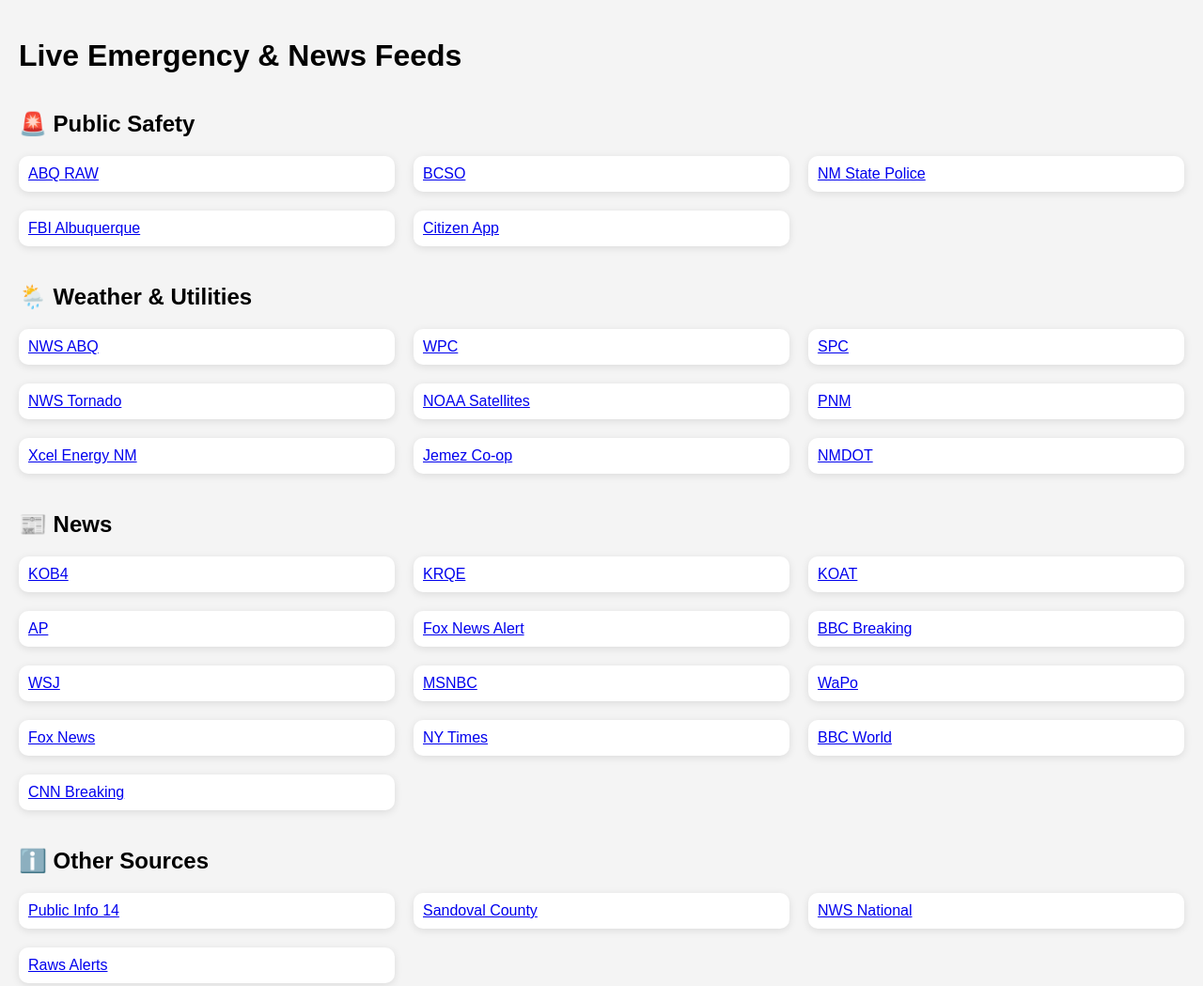
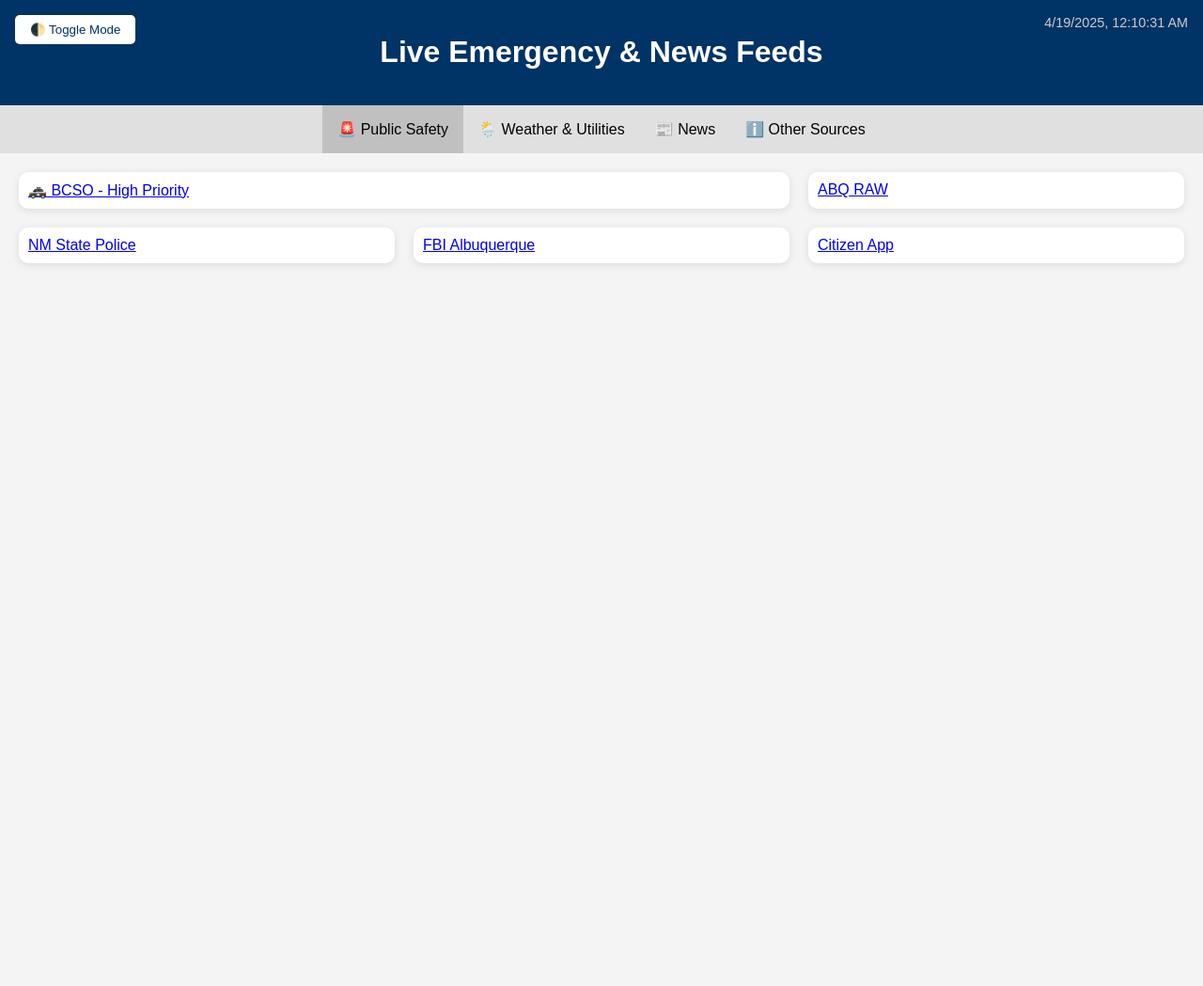
Before and after one commit to atcal10/XPull, a plain HTML site: page index.html in a window 1280 px wide. Shown: the whole page at 94% size. After the commit the page ends 800 px from the top, so only its background shows below. Drawn offline with Linux system fonts and the light colour scheme.

Commit message:
Update index.html

```diff
--- a/index.html
+++ b/index.html
@@ -3,19 +3,72 @@
 <head>
   <meta charset="UTF-8" />
   <meta name="viewport" content="width=device-width, initial-scale=1.0" />
-  <title>Live Emergency & News Feeds</title>
+  <title>Emergency & News Feeds</title>
   <script async src="https://platform.twitter.com/widgets.js" charset="utf-8"></script>
   <style>
     body {
       font-family: Arial, sans-serif;
-      background: #f4f4f4;
+      background: var(--bg);
+      color: var(--text);
       margin: 0;
+      padding: 0;
+      transition: background 0.3s, color 0.3s;
+    }
+    :root {
+      --bg: #f4f4f4;
+      --text: #000;
+    }
+    .dark-mode {
+      --bg: #121212;
+      --text: #f4f4f4;
+    }
+    header {
+      background: #003366;
+      color: white;
+      padding: 1rem;
+      text-align: center;
+      position: relative;
+    }
+    .timestamp {
+      position: absolute;
+      top: 1rem;
+      right: 1rem;
+      font-size: 0.9rem;
+      color: #ccc;
+    }
+    .toggle-darkmode {
+      position: absolute;
+      left: 1rem;
+      top: 1rem;
+      background: #fff;
+      color: #003366;
+      border: none;
+      padding: 0.5rem 1rem;
+      border-radius: 5px;
+      cursor: pointer;
+    }
+    nav {
+      display: flex;
+      justify-content: center;
+      flex-wrap: wrap;
+      background: #e0e0e0;
+    }
+    nav button {
+      background: none;
+      border: none;
+      padding: 1rem;
+      cursor: pointer;
+      font-size: 1rem;
+      transition: background 0.3s;
+    }
+    nav button:hover, nav button.active {
+      background: #c0c0c0;
+    }
+    .tab-content {
+      display: none;
       padding: 20px;
     }
-    h2 {
-      margin-top: 40px;
-    }
-    .grid {
+    .tab-content.active {
       display: grid;
       grid-template-columns: repeat(auto-fill, minmax(400px, 1fr));
       gap: 20px;
@@ -25,24 +78,37 @@
       border-radius: 10px;
       padding: 10px;
       box-shadow: 0 2px 8px rgba(0,0,0,0.1);
+      max-height: 600px;
+      overflow: hidden;
+    }
+    .pinned {
+      grid-column: span 2;
     }
   </style>
 </head>
 <body>
-  <h1>Live Emergency & News Feeds</h1>
+  <header>
+    <button class="toggle-darkmode">🌓 Toggle Mode</button>
+    <h1>Live Emergency & News Feeds</h1>
+    <div class="timestamp" id="timestamp"></div>
+  </header>
+  <nav>
+    <button class="tab-button active" data-tab="safety">🚨 Public Safety</button>
+    <button class="tab-button" data-tab="weather">🌦️ Weather & Utilities</button>
+    <button class="tab-button" data-tab="news">📰 News</button>
+    <button class="tab-button" data-tab="other">ℹ️ Other Sources</button>
+  </nav>
 
-  <h2>🚨 Public Safety</h2>
-  <div class="grid">
+  <div id="safety" class="tab-content active">
+    <div class="feed pinned"><a class="twitter-timeline" href="https://x.com/BCSONM">🚓 BCSO - High Priority</a></div>
     <div class="feed"><a class="twitter-timeline" href="https://x.com/ABQRAW">ABQ RAW</a></div>
-    <div class="feed"><a class="twitter-timeline" href="https://x.com/BCSONM">BCSO</a></div>
     <div class="feed"><a class="twitter-timeline" href="https://x.com/NMStatePolice">NM State Police</a></div>
     <div class="feed"><a class="twitter-timeline" href="https://x.com/FBIAlbuquerque">FBI Albuquerque</a></div>
     <div class="feed"><a class="twitter-timeline" href="https://x.com/CitizenApp">Citizen App</a></div>
   </div>
 
-  <h2>🌦️ Weather & Utilities</h2>
-  <div class="grid">
-    <div class="feed"><a class="twitter-timeline" href="https://x.com/NWSAlbuquerque">NWS ABQ</a></div>
+  <div id="weather" class="tab-content">
+    <div class="feed pinned"><a class="twitter-timeline" href="https://x.com/NWSAlbuquerque">NWS ABQ - Pinned</a></div>
     <div class="feed"><a class="twitter-timeline" href="https://x.com/NWSWPC">WPC</a></div>
     <div class="feed"><a class="twitter-timeline" href="https://x.com/NWSSPC">SPC</a></div>
     <div class="feed"><a class="twitter-timeline" href="https://x.com/NWStornado">NWS Tornado</a></div>
@@ -53,8 +119,7 @@
     <div class="feed"><a class="twitter-timeline" href="https://x.com/NMDOT">NMDOT</a></div>
   </div>
 
-  <h2>📰 News</h2>
-  <div class="grid">
+  <div id="news" class="tab-content">
     <div class="feed"><a class="twitter-timeline" href="https://x.com/KOB4">KOB4</a></div>
     <div class="feed"><a class="twitter-timeline" href="https://x.com/krqe">KRQE</a></div>
     <div class="feed"><a class="twitter-timeline" href="https://x.com/koat7news">KOAT</a></div>
@@ -70,12 +135,43 @@
     <div class="feed"><a class="twitter-timeline" href="https://x.com/cnnbrk">CNN Breaking</a></div>
   </div>
 
-  <h2>ℹ️ Other Sources</h2>
-  <div class="grid">
+  <div id="other" class="tab-content">
     <div class="feed"><a class="twitter-timeline" href="https://x.com/PublicInforma14">Public Info 14</a></div>
     <div class="feed"><a class="twitter-timeline" href="https://x.com/sandovalcounty">Sandoval County</a></div>
     <div class="feed"><a class="twitter-timeline" href="https://x.com/NWS">NWS National</a></div>
     <div class="feed"><a class="twitter-timeline" href="https://x.com/rawsalerts">Raws Alerts</a></div>
   </div>
+
+  <script>
+    const buttons = document.querySelectorAll('.tab-button');
+    const tabs = document.querySelectorAll('.tab-content');
+
+    buttons.forEach(button => {
+      button.addEventListener('click', () => {
+        buttons.forEach(btn => btn.classList.remove('active'));
+        button.classList.add('active');
+
+        const tabId = button.getAttribute('data-tab');
+        tabs.forEach(tab => {
+          tab.classList.remove('active');
+          if (tab.id === tabId) {
+            tab.classList.add('active');
+          }
+        });
+      });
+    });
+
+    document.querySelector('.toggle-darkmode').addEventListener('click', () => {
+      document.body.classList.toggle('dark-mode');
+    });
+
+    function updateTime() {
+      const now = new Date();
+      document.getElementById('timestamp').textContent = now.toLocaleString();
+    }
+
+    updateTime();
+    setInterval(updateTime, 60000);
+  </script>
 </body>
 </html>
```
